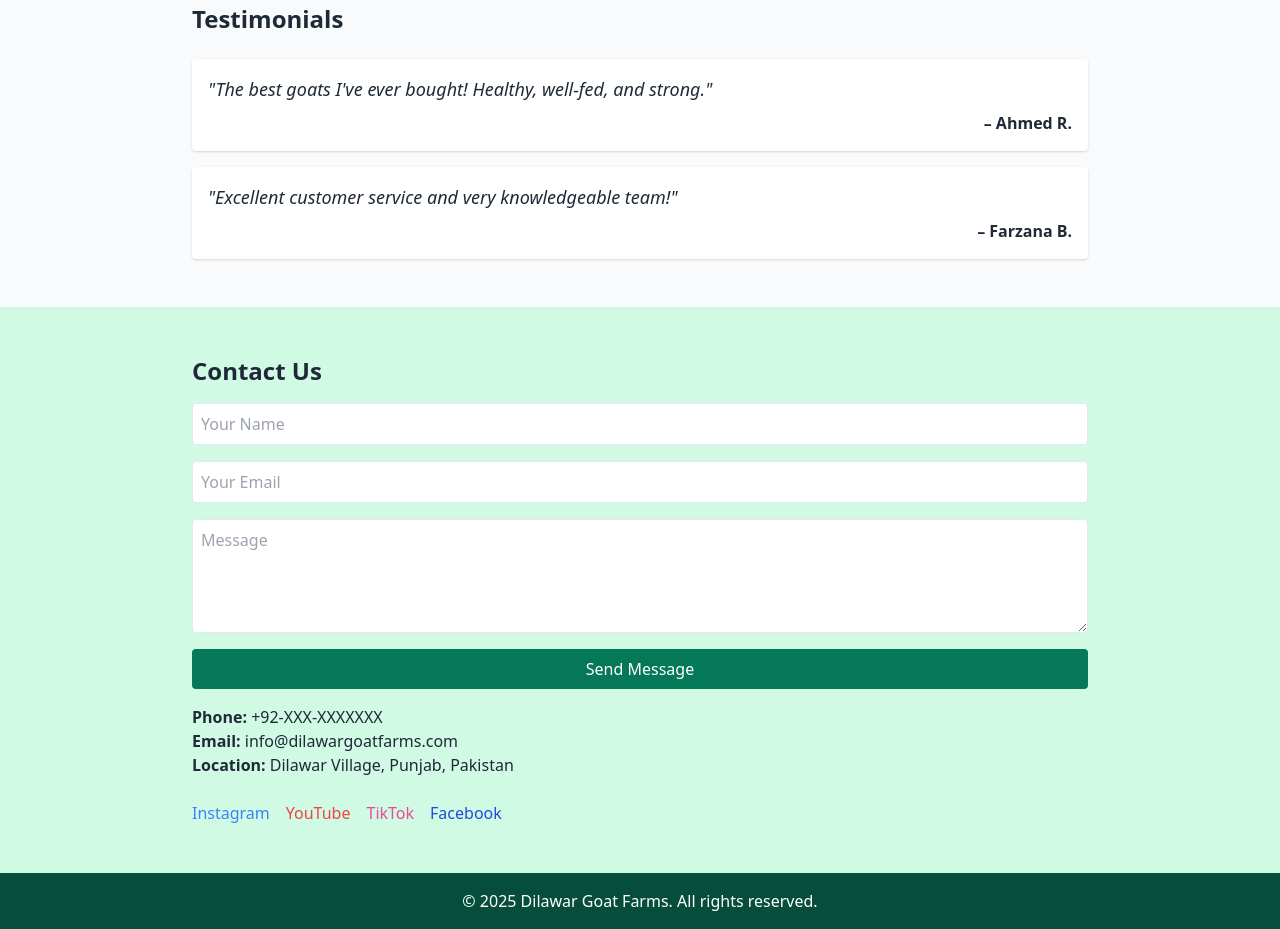
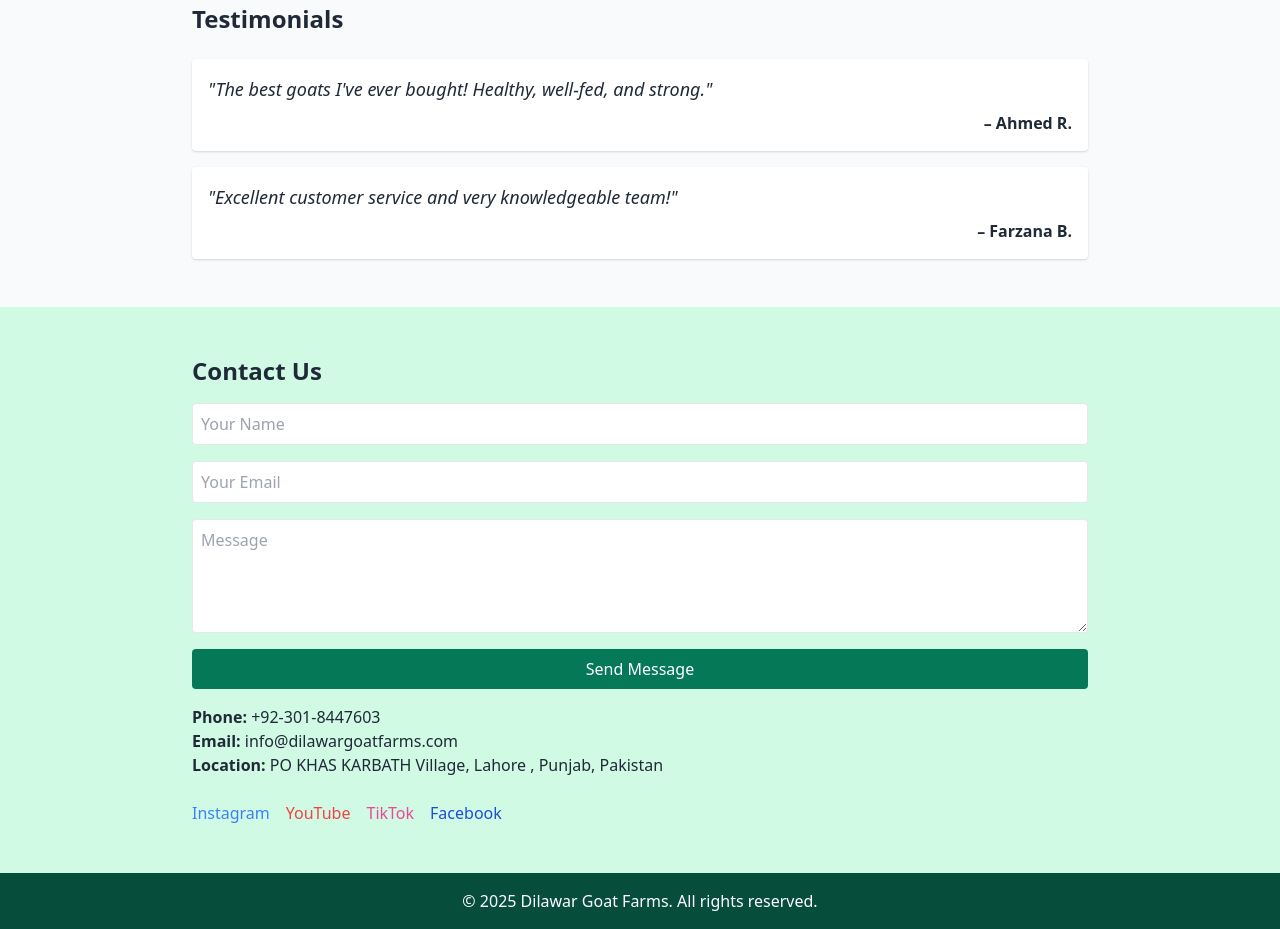
Before and after one commit to tanzeel74111/dilawar-goat-farms, a plain HTML site: page index.html in a window 1280 px wide. Shown: the part 1857-2786 px from the top of the page. Drawn offline with nearby package versions, Linux system fonts and the light colour scheme.

Commit message:
index.html

```diff
--- a/index.html
+++ b/index.html
@@ -117,9 +117,9 @@
         <button class="bg-green-700 text-white py-2 px-4 rounded hover:bg-green-800">Send Message</button>
       </form>
       <div class="mt-4">
-        <p><strong>Phone:</strong> +92-XXX-XXXXXXX</p>
+        <p><strong>Phone:</strong> +92-301-8447603</p>
         <p><strong>Email:</strong> info@dilawargoatfarms.com</p>
-        <p><strong>Location:</strong> Dilawar Village, Punjab, Pakistan</p>
+        <p><strong>Location:</strong> PO KHAS KARBATH Village, Lahore , Punjab, Pakistan</p>
       </div>
       <div class="mt-6 flex space-x-4">
         <a href="https://www.instagram.com/dilawargoatfarms/" target="_blank" class="text-blue-500 hover:underline">Instagram</a>
@@ -131,7 +131,7 @@
   </section>
 
   <!-- WhatsApp Button -->
-  <a href="https://wa.me/92XXXXXXXXXX" class="fixed bottom-5 right-5 bg-green-600 text-white p-3 rounded-full shadow-lg hover:bg-green-700" target="_blank" aria-label="Chat on WhatsApp">
+  <a href="https://wa.me/923018447603" class="fixed bottom-5 right-5 bg-green-600 text-white p-3 rounded-full shadow-lg hover:bg-green-700" target="_blank" aria-label="Chat on WhatsApp">
     <svg xmlns="http://www.w3.org/2000/svg" class="h-6 w-6" fill="none" viewBox="0 0 24 24" stroke="currentColor">
       <path stroke-linecap="round" stroke-linejoin="round" stroke-width="2" d="M21 12a9 9 0 11-18 0 9 9 0 0118 0z" />
       <path d="M16.24 7.76a4.5 4.5 0 00-6.48 6.48l-.71 2.54 2.54-.71a4.5 4.5 0 004.65-7.31z" />
```
